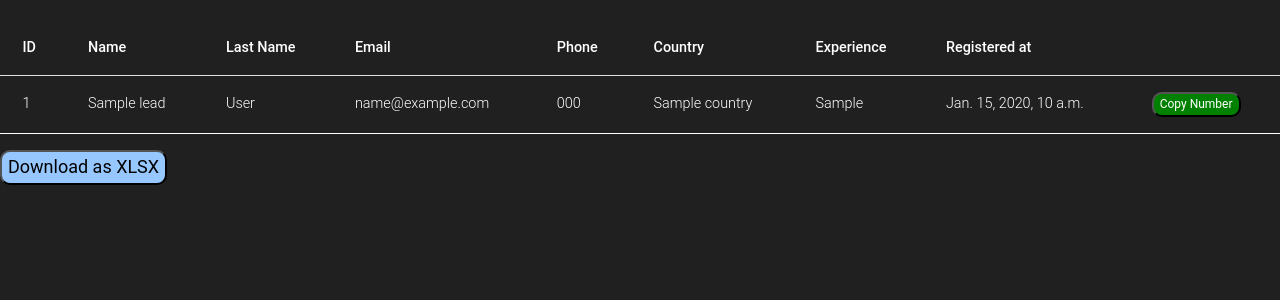
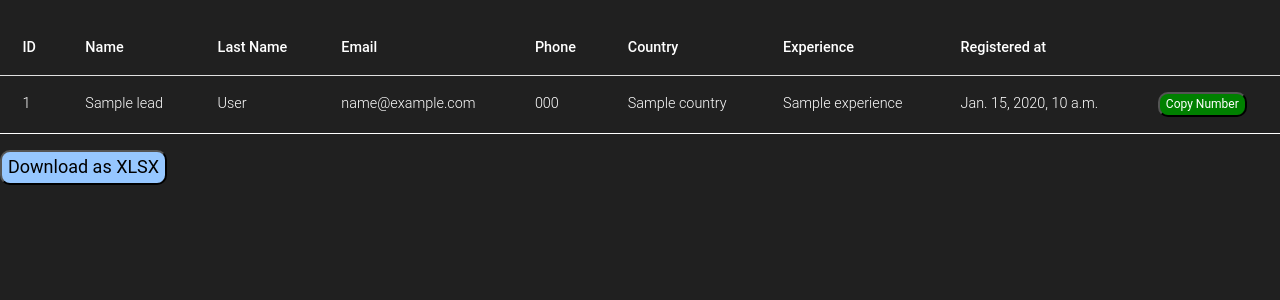
Before and after one commit to R3iZer0/aff-test, a Django app: template registration/templates/leads_data.html in a window 1280 px wide. Shown: the top 300 px of the page. Run offline with Django 3.2, Linux system fonts and the light colour scheme; the template is opened without the code that fills it: most values are stand-ins (such as "Sample title", 1, 10 or a date in 2020); some libraries are stand-ins or nearby versions.

Commit message:
experience now works
now make it responsive

```diff
--- a/registration/models.py
+++ b/registration/models.py
@@ -12,5 +12,5 @@ class Lead(models.Model):
     email=models.EmailField()
     phone=models.CharField(max_length=20)
     country=models.CharField(max_length=100)
-    experience = models.CharField(max_length=3, choices=EXPERIENCE_CHOICES)
+    experience = models.BooleanField()
     created_at = models.DateTimeField(auto_now=True)
--- a/registration/templates/leads_data.html
+++ b/registration/templates/leads_data.html
@@ -79,7 +79,7 @@
             <td>{{ lead.email }}</td>
             <td>{{ lead.phone }}</td>
             <td>{{ lead.country }}</td>
-            <td>{{ lead.get_experience_display }}</td>
+            <td>{{ lead.experience }}</td>
             <td>{{ lead.created_at }}</td>
             <td>
                 <button class="copy-button" onclick="copyPhone('{{ lead.phone }}')"style="background-color: green;font-size: 12px;border-radius: 10px;color: white;" >Copy Number</button>
--- a/registration/views.py
+++ b/registration/views.py
@@ -109,7 +109,7 @@ def save_to_google_sheet(request: HttpRequest):
     # Prepare the data to be written to the Google Sheet
     data = []
     for lead in leads:
-        data.append([lead.name, lead.last_name, lead.email, lead.phone, lead.country, lead.get_experience_display(), current_datetime])
+        data.append([lead.name, lead.last_name, lead.email, lead.phone, lead.country, lead.experience, current_datetime])
 
     # Define the range where the data should be written (e.g., Sheet1!A1:G)
     range_name = 'Sheet1!A1:G'
```
Also changed, not shown: db.sqlite3, registration/templates/registration.html (line endings or trailing spaces).
